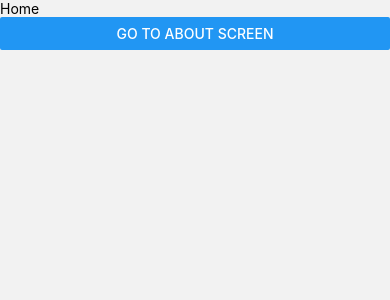
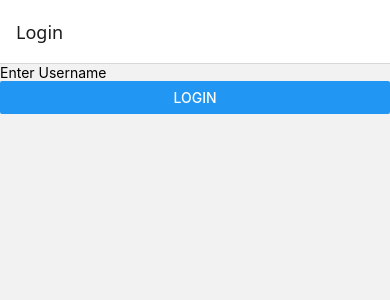
Before and after one commit to bhattk64/React-Native-Practice, a React Native app: screen /Login in a window 390 px wide. Shown: the top 300 px of the page. Built offline with nearby package versions, Linux system fonts and the light colour scheme.

Commit message:
passing data between screen in screen navigations

```diff
--- a/App.jsx
+++ b/App.jsx
@@ -83,12 +83,14 @@ import { createNativeStackNavigator } from '@react-navigation/native-stack'
 import React from 'react'
 import Home from './src/navigations-screens/Home'
 import About from './src/navigations-screens/About'
+import Login from './src/navigations-screens/Login'
 
 const Stack=createNativeStackNavigator()
 const App = () => {
   return (
    <NavigationContainer>
 <Stack.Navigator>
+  <Stack.Screen name='Login' component={Login} />
     <Stack.Screen name='Home' component={Home} options={{headerShown:false}} />
     <Stack.Screen name='About'component={About} />
 </Stack.Navigator>
--- a/src/navigations-screens/About.jsx
+++ b/src/navigations-screens/About.jsx
@@ -1,10 +1,12 @@
 import { View, Text } from 'react-native'
 import React from 'react'
 
-const About = () => {
+const About = (props) => {
+  const {username}=props.route.params
+  //console.log(props)
   return (
     <View>
-      <Text>About</Text>
+      <Text>{username}</Text>
     </View>
   )
 }
--- /dev/null
+++ b/src/navigations-screens/Login.jsx
@@ -0,0 +1,19 @@
+import { View, Text, TextInput, Button } from 'react-native'
+import React, { useState } from 'react'
+
+
+const Login = ({navigation}) => {
+    const [userName,setUserName]=useState('')
+  return (
+    <View>
+      <TextInput
+       placeholder='Enter Username'
+       onChangeText={setUserName}
+      />
+      {/* <Button title='Login' onPress={()=>navigation.navigate('About',{username:'kulchandra'})} /> */}
+      <Button title='Login' onPress={()=>navigation.navigate('About',{userName})} />
+    </View>
+  )
+}
+
+export default Login
```
